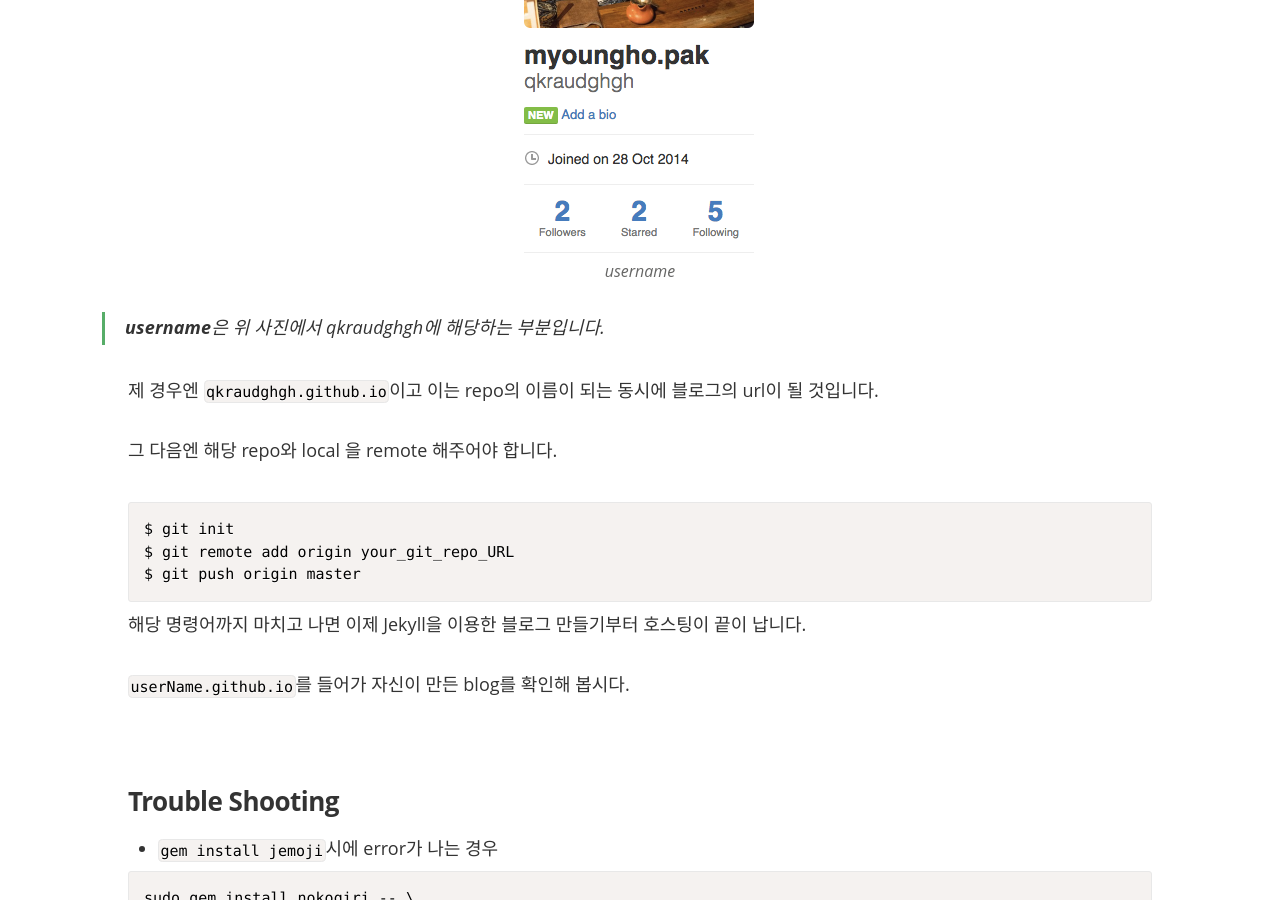
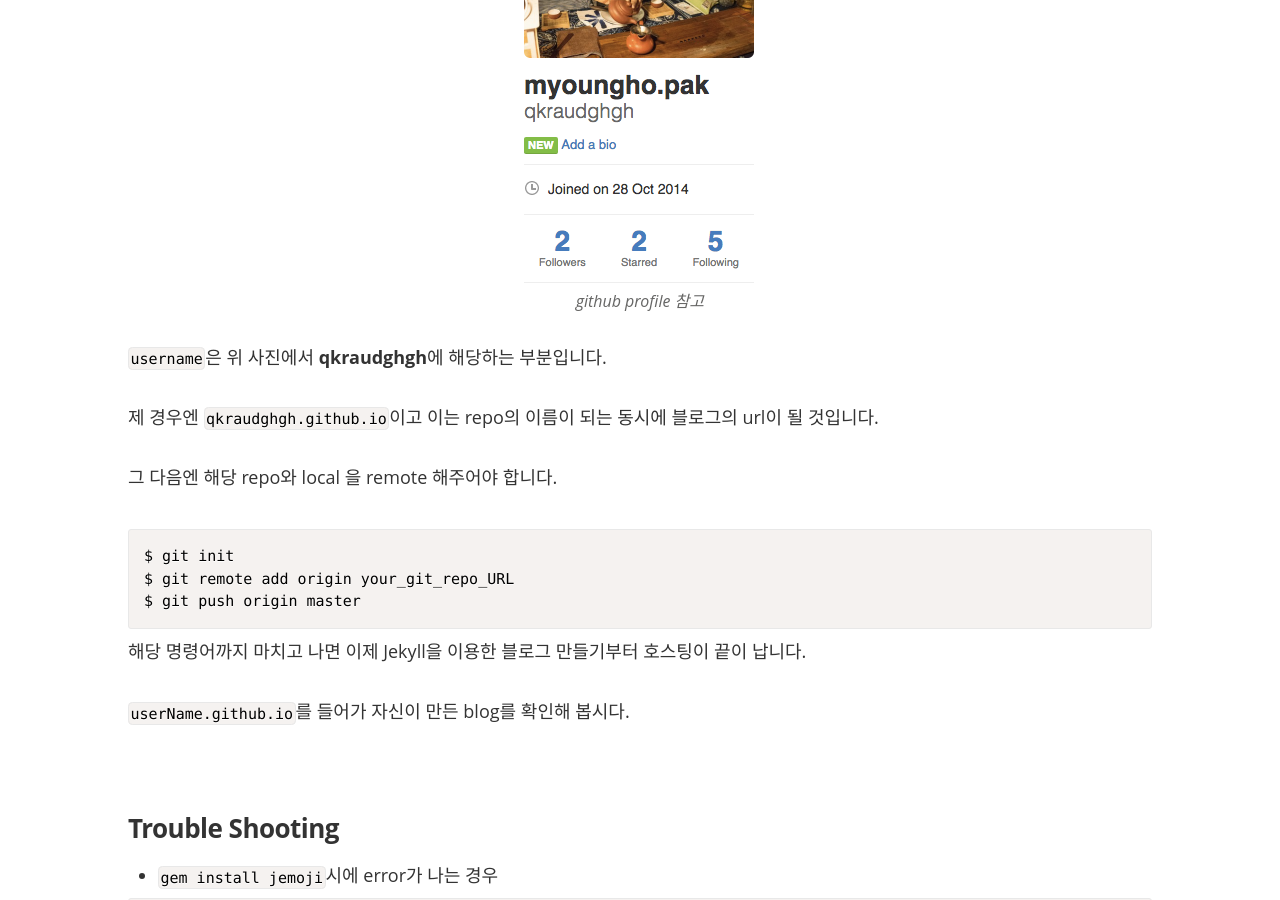
Before and after one commit to qkraudghgh/qkraudghgh.github.io, a Jekyll site: the page built from _posts/2016-07-02-jekyll-blog-setup.md, in a window 1280 px wide and 900 px high, scrolled down 3793 px. Built offline with Jekyll 4.4.1, drawn with Linux system fonts in a browser that asks for light colours; nearby versions of some CDN libraries; some web fonts are replaced; comment, search, counter and statistics services are not loaded.

Commit message:
내용수정

```diff
--- a/_posts/2016-07-02-jekyll-blog-setup.md
+++ b/_posts/2016-07-02-jekyll-blog-setup.md
@@ -126,8 +126,10 @@ Github는 [github Page](https://pages.github.com/)라는 것을 이용해 Reposi
 우리는 이걸 이용해서 블로그를 호스팅 할 것이고 그러기 위해선 Repository를 하나 생성해야 합니다. Public이던 Private이던 상관 없습니다.
 
 github에 `username.github.io`의 Repo를 하나 만듭니다.
-![username](https://qkraudghgh.github.io/assets/images/username.png)
-> **username**은 위 사진에서 *qkraudghgh*에 해당하는 부분입니다.
+
+![github profile 참고](https://qkraudghgh.github.io/assets/images/username.png)
+
+`username`은 위 사진에서 **qkraudghgh**에 해당하는 부분입니다.
 
 제 경우엔 `qkraudghgh.github.io`이고 이는 repo의 이름이 되는 동시에 블로그의 url이 될 것입니다.
 
```
